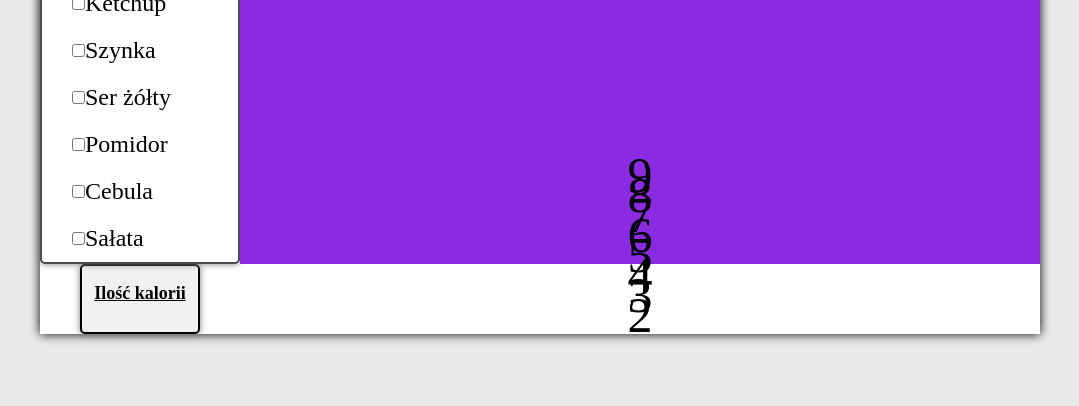
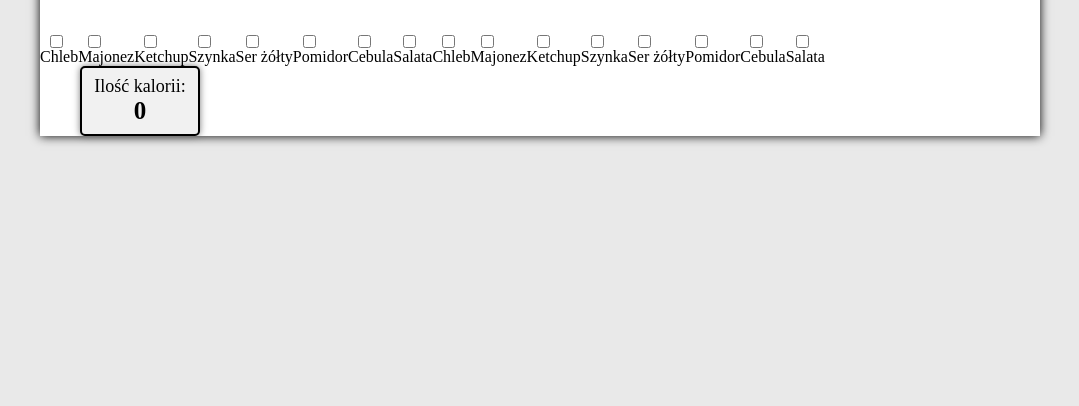
Before and after one commit to jolki33/projects, a plain HTML site: page portfolio/sandwitch generator/index.html in a window 1280 px wide. Shown: the part 394-800 px from the top of the page, without its empty margins (100-1179 px from the left). Drawn offline with Linux system fonts and the light colour scheme.

Commit message:
new idea

```diff
--- a/portfolio/sandwitch generator/index.html
+++ b/portfolio/sandwitch generator/index.html
@@ -13,22 +13,7 @@
       <h1>Sandwich Generator</h1>
 
       <div class="wrapper">
-        <div class="ingredients">
-          <ul class="block-list">
-            <li>
-              <input type="checkbox" id="chleb" />
-              <p id="chlebtxt">Chleb</p>
-            </li>
-            <li><input type="checkbox" id="maslo" />Masło</li>
-            <li><input type="checkbox" id="majonez" />Majonez</li>
-            <li><input type="checkbox" id="ketchup" />Ketchup</li>
-            <li><input type="checkbox" id="szynka" />Szynka</li>
-            <li><input type="checkbox" id="ser" />Ser żółty</li>
-            <li><input type="checkbox" id="pomidor" />Pomidor</li>
-            <li><input type="checkbox" id="cebula" />Cebula</li>
-            <li><input type="checkbox" id="salata" />Sałata</li>
-          </ul>
-        </div>
+        <!--here is a templete from js-->
         <div class="sandwich">
           <div class="fot-chleb">1</div>
           <div class="fot-maslo">2</div>
@@ -42,9 +27,8 @@
         </div>
       </div>
       <div class="visual-box">
-        <div class="result"></div>
-        <p>Ilość kalorii</p>
-        <div class="kcal"><p id="sum"></p></div>
+        <div class="result">Ilość kalorii:</div>
+        <div class="kcal"><span id="sum">0</span></div>
       </div>
     </div>
     <script src="script.js"></script>
--- a/portfolio/sandwitch generator/script.js
+++ b/portfolio/sandwitch generator/script.js
@@ -1,41 +1,29 @@
-const kcal = [12, 15, 25, 84, 15, 46, 74, 8];
-let chleb = document.querySelector("#chleb");
-const fotoChleb = document.querySelector(".fot-chleb");
+const products = [
+  { id: 1, name: "Chleb", kcal: 17 },
+  { id: 2, name: "Majonez", kcal: 84 },
+  { id: 3, name: "Ketchup", kcal: 18 },
+  { id: 4, name: "Szynka", kcal: 21 },
+  { id: 5, name: "Ser żółty", kcal: 26 },
+  { id: 6, name: "Pomidor", kcal: 33 },
+  { id: 7, name: "Cebula", kcal: 11 },
+  { id: 8, name: "Salata", kcal: 7 },
+];
 
-let maslo = document.querySelector("#maslo");
-const fotoMaslo = document.querySelector(".fot-maslo");
+let template = "";
+products.forEach((product) => {
+  template += `
+  <div class ="ingredients">
+  <input type="checkbox" class="product-input" id="product-${product.id}" value="${product.kcal}">
+  <label for="product-${product.id}">${product.name}</label>
+  </div>
+  `;
+  document.querySelector(".wrapper").innerHTML = template;
+});
 
-const chlebFunk = () => {
-  if (chleb.checked) {
-    fotoChleb.style.display = "block";
-    chlebtxt.style.textDecoration = "line-through";
-    if (sum.innerHTML !== "") {
-      sum.innerHTML.parseInt + kcal[0];
-    } else {
-      sum.innerHTML = kcal[0];
-    }
-  } else {
-    fotoChleb.style.display = "none";
-    chlebtxt.style.textDecoration = "none";
-    sum.innerHTML = "";
-  }
-};
+document.querySelector(".wrapper").insertAdjacentHTML("beforeend", template);
 
-const masloFunk = () => {
-  if (maslo.checked) {
-    fotoMaslo.style.display = "block";
-
-    if (sum.innerHTML !== "") {
-      sum.innerHTML.parseInt + kcal[1];
-    } else {
-      sum.innerHTML = kcal[1];
-    }
-  } else {
-    fotoMaslo.style.display = "none";
-
-    sum.innerHTML = "";
-  }
-};
-
-chleb.addEventListener("click", chlebFunk);
-maslo.addEventListener("click", masloFunk);
+document.querySelectorAll(".product-input").forEach((input) => {
+  input.addEventListener("click", () => {
+    let kcal = [];
+  });
+});
--- a/portfolio/sandwitch generator/style.css
+++ b/portfolio/sandwitch generator/style.css
@@ -25,21 +25,7 @@ h1 {
   display: flex;
   flex-direction: row;
 }
-.block-list {
-  width: 200px;
-  height: auto;
-  list-style-type: none;
-  background-color: rgb(255, 255, 255);
-  font-size: 24px;
-  border: 2px solid rgb(77, 76, 76);
-  border-radius: 5px;
-  box-shadow: 0 0 7px rgb(124, 124, 124);
-}
-li {
-  display: flex;
-  padding: 10px;
-  margin-left: 10px;
-}
+/*here should be class from js ==> templete // is not defined yet*/
 input {
   display: flex;
   margin-left: 10px;
```
